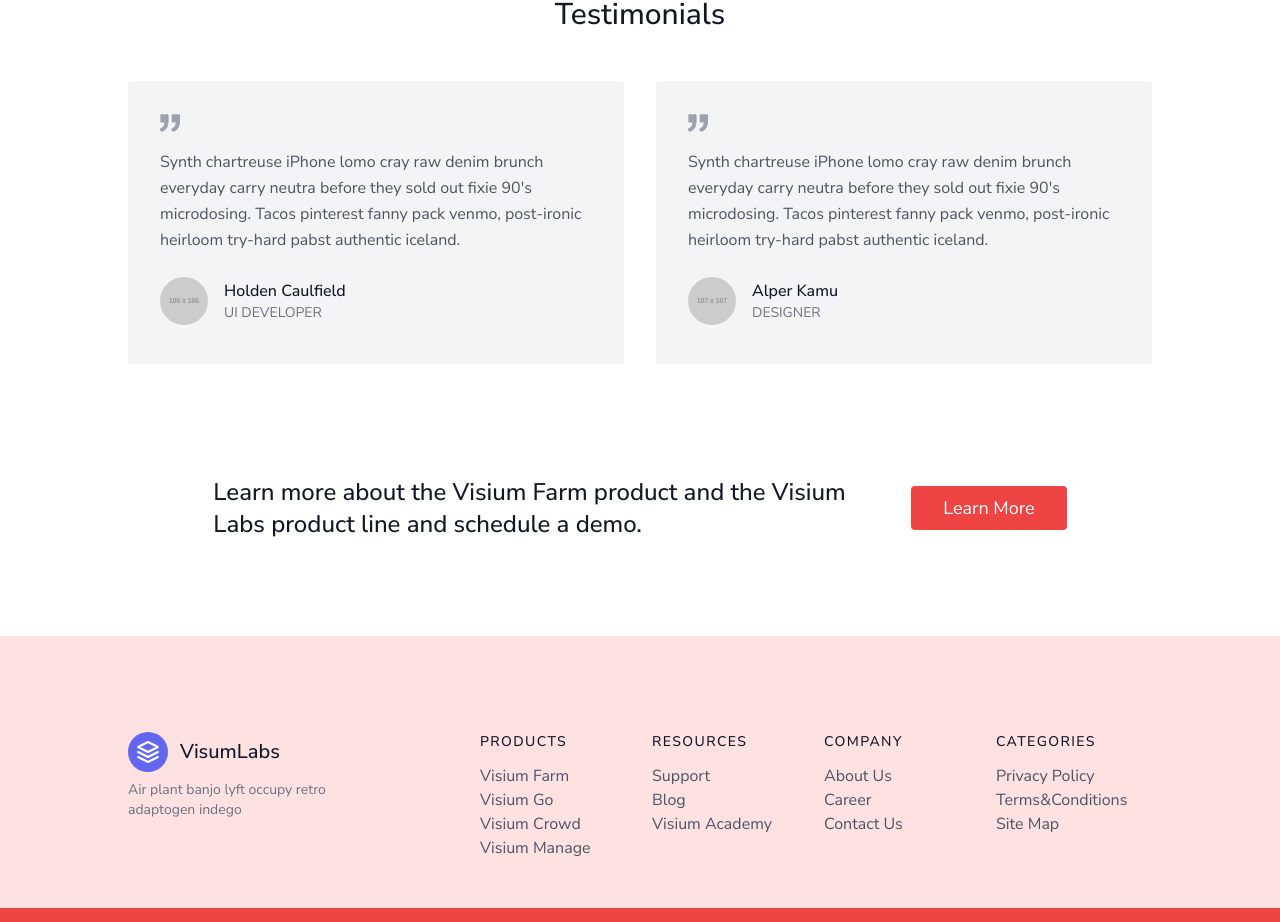
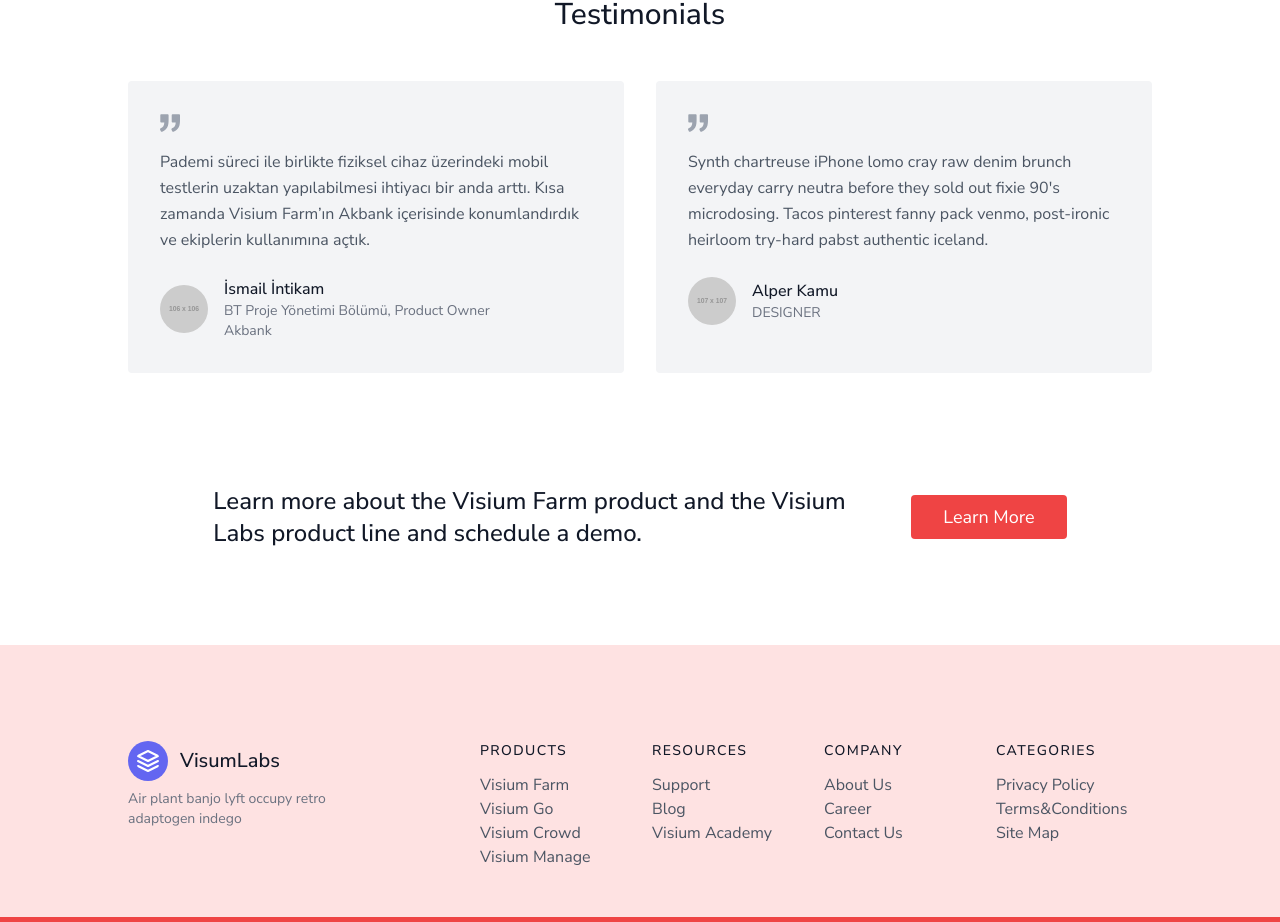
Before and after one commit to arda-e/vLabsWeb, a Next.js app in the folder vlabsweb/: page /products/visiumfarm in a window 1280 px wide. Shown: the part 1867-2789 px from the top of the page. Built offline with nearby package versions, Linux system fonts and the light colour scheme.

Commit message:
testimonial quote section add

```diff
--- a/vlabsweb/components/TestimonialQuotes.js
+++ b/vlabsweb/components/TestimonialQuotes.js
@@ -2,7 +2,7 @@
 const TestimonialQuotes = () => {
   return (
 
-<section className="text-gray-600 body-font">
+<section id="case-studies" className="text-gray-600 body-font">
   <div className="container py-4 sm:px-8 md:px-10 lg:px:24 xl:px-32 pt-24 mx-auto">
     <h1 className="text-3xl font-medium title-font text-gray-900 mb-12 text-center">Testimonials</h1>
     <div className="flex flex-wrap -m-4">
@@ -11,12 +11,12 @@ const TestimonialQuotes = () => {
           <svg xmlns="http://www.w3.org/2000/svg" fill="currentColor" className="block w-5 h-5 text-gray-400 mb-4" viewBox="0 0 975.036 975.036">
             <path d="M925.036 57.197h-304c-27.6 0-50 22.4-50 50v304c0 27.601 22.4 50 50 50h145.5c-1.9 79.601-20.4 143.3-55.4 191.2-27.6 37.8-69.399 69.1-125.3 93.8-25.7 11.3-36.8 41.7-24.8 67.101l36 76c11.6 24.399 40.3 35.1 65.1 24.399 66.2-28.6 122.101-64.8 167.7-108.8 55.601-53.7 93.7-114.3 114.3-181.9 20.601-67.6 30.9-159.8 30.9-276.8v-239c0-27.599-22.401-50-50-50zM106.036 913.497c65.4-28.5 121-64.699 166.9-108.6 56.1-53.7 94.4-114.1 115-181.2 20.6-67.1 30.899-159.6 30.899-277.5v-239c0-27.6-22.399-50-50-50h-304c-27.6 0-50 22.4-50 50v304c0 27.601 22.4 50 50 50h145.5c-1.9 79.601-20.4 143.3-55.4 191.2-27.6 37.8-69.4 69.1-125.3 93.8-25.7 11.3-36.8 41.7-24.8 67.101l35.9 75.8c11.601 24.399 40.501 35.2 65.301 24.399z"></path>
           </svg>
-          <p className="leading-relaxed mb-6">Synth chartreuse iPhone lomo cray raw denim brunch everyday carry neutra before they sold out fixie 90's microdosing. Tacos pinterest fanny pack venmo, post-ironic heirloom try-hard pabst authentic iceland.</p>
+          <p className="leading-relaxed mb-6">Pademi süreci ile birlikte fiziksel cihaz üzerindeki mobil testlerin uzaktan yapılabilmesi ihtiyacı bir anda arttı. Kısa zamanda Visium Farm’ın Akbank içerisinde konumlandırdık ve ekiplerin kullanımına açtık.</p>
           <a className="inline-flex items-center">
             <img alt="testimonial" src="https://dummyimage.com/106x106" className="w-12 h-12 rounded-full flex-shrink-0 object-cover object-center"/>
             <span className="flex-grow flex flex-col pl-4">
-              <span className="title-font font-medium text-gray-900">Holden Caulfield</span>
-              <span className="text-gray-500 text-sm">UI DEVELOPER</span>
+              <span className="title-font font-medium text-gray-900">İsmail İntikam</span>
+              <span className="text-gray-500 text-sm">BT Proje Yönetimi Bölümü, Product Owner <br/> Akbank</span>
             </span>
           </a>
         </div>
```
